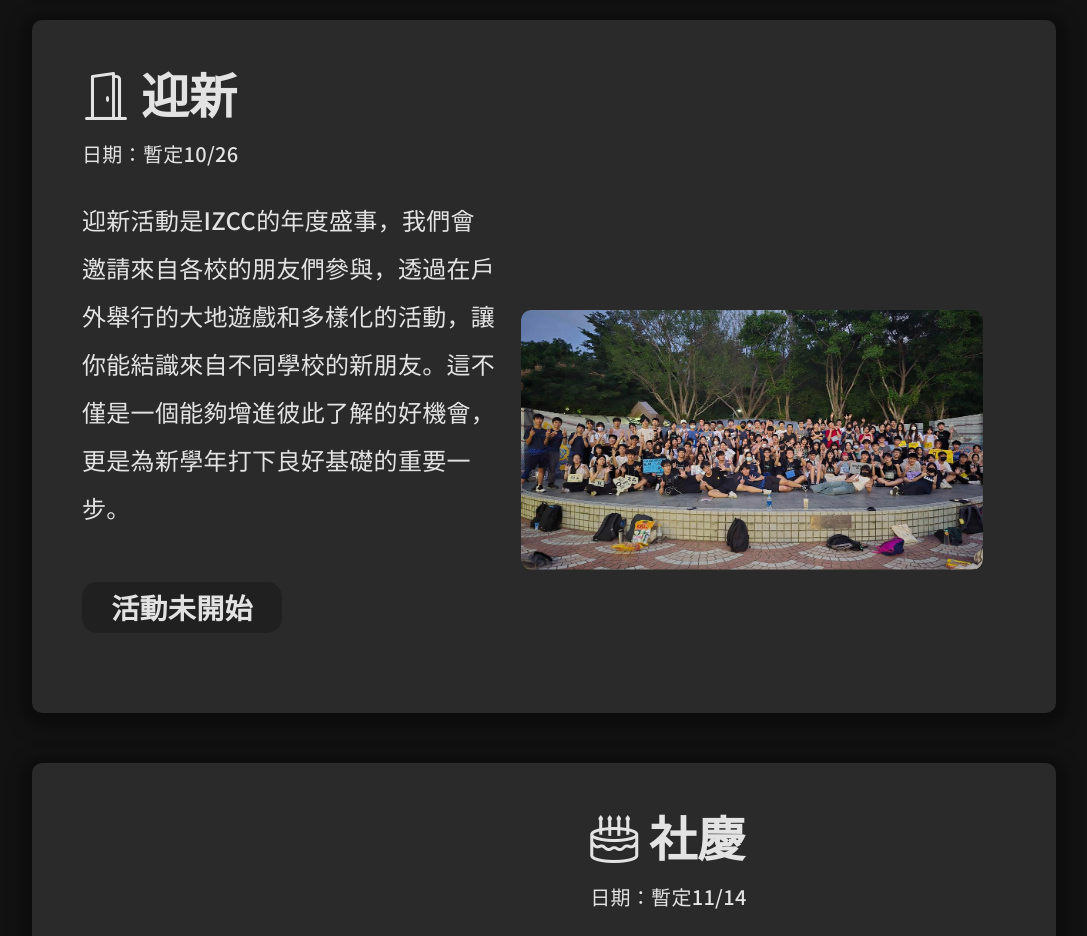
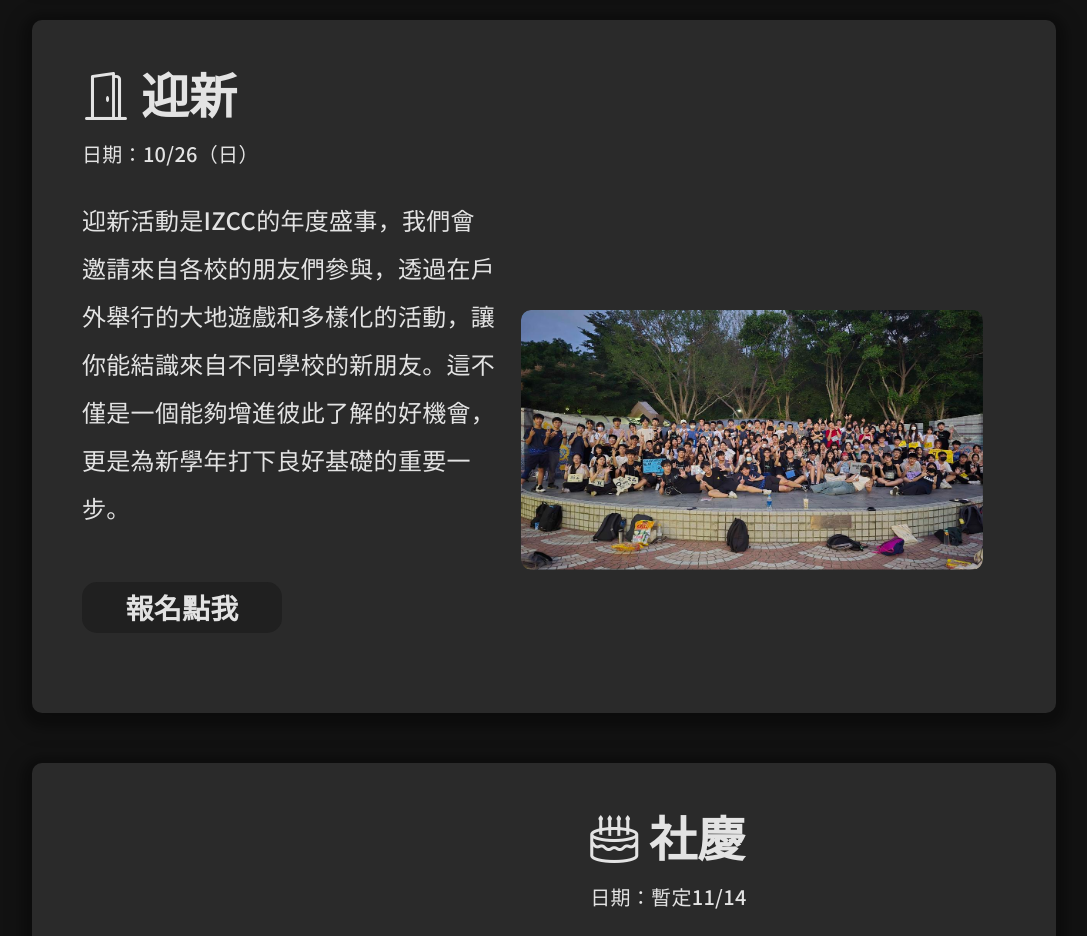
Before and after one commit to ck-infor/38th-website, a plain HTML site: page assets/events.html in a window 1280 px wide. Shown: the part 3200-4136 px from the top of the page, without its empty margins (96-1183 px from the left). Drawn offline with nearby package versions, Linux system fonts and the light colour scheme; some packages are replaced by stand-ins of ours.

Commit message:
events updated

```diff
--- a/assets/events.html
+++ b/assets/events.html
@@ -127,11 +127,11 @@
 
             <div class="events-detail" id="welcome" data-aos="fade-up">
                 <div class="title-container">
-                    <h3><i class="bi bi-door-open"></i>&nbsp;迎新<br><hr><p class="date">日期：暫定10/26</p></h3>
+                    <h3><i class="bi bi-door-open"></i>&nbsp;迎新<br><hr><p class="date">日期：10/26（日）</p></h3>
                 </div>
                 <div class="intro-container">
                     <p class="events-intro">迎新活動是IZCC的年度盛事，我們會邀請來自各校的朋友們參與，透過在戶外舉行的大地遊戲和多樣化的活動，讓你能結識來自不同學校的新朋友。這不僅是一個能夠增進彼此了解的好機會，更是為新學年打下良好基礎的重要一步。</p>
-                    <p class="finish">活動未開始</p>
+                    <p class="finish" id="register"><a style="text-decoration-line: none;" href="https://docs.google.com/forms/d/e/1FAIpQLScE3_VK_7WZmIeXa1vq-bGA_5T2Lecm9viFelYkan_s_Vlpsw/viewform">報名點我</a></p>
                 </div>
                 <img data-src="/assets/img/events/迎新.jpg" class="lazyload" alt="迎新照片">
             </div>
--- a/assets/main.css
+++ b/assets/main.css
@@ -902,7 +902,23 @@ h1{
     text-align: center;
     width: 200px;
     border-radius: 15px;
-}
+    transition: ease-in-out 0.3s;
+}
+
+#register a{
+    color: rgba(255,255,255,0.87);
+}
+
+#register:hover{
+    background-color: rgba(255, 255, 255, 0.87);
+    color: rgb(32, 32, 32);
+    width: 220px;
+    /* line-height: 2; */
+    a{
+        color: rgb(32,32,32);
+    }
+}
+
 
 
 @media(max-width: 992px){
```
Also changed, not shown: index.html (+8 -4 lines).
